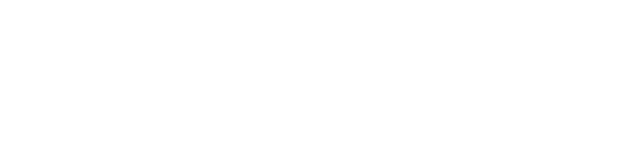
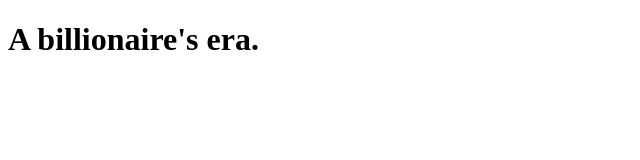
Before and after one commit to drqrack/my_project, a plain HTML site: page index.html in a window 1280 px wide. Shown: the whole page, without its empty margins (0-640 px from the left). Drawn offline with Linux system fonts and the light colour scheme.

Commit message:
added a h1

```diff
--- a/index.html
+++ b/index.html
@@ -6,6 +6,6 @@
     <title>My Project</title>
 </head>
 <body>
-
+    <h1>A billionaire's era.</h1>
 </body>
 </html>
```
